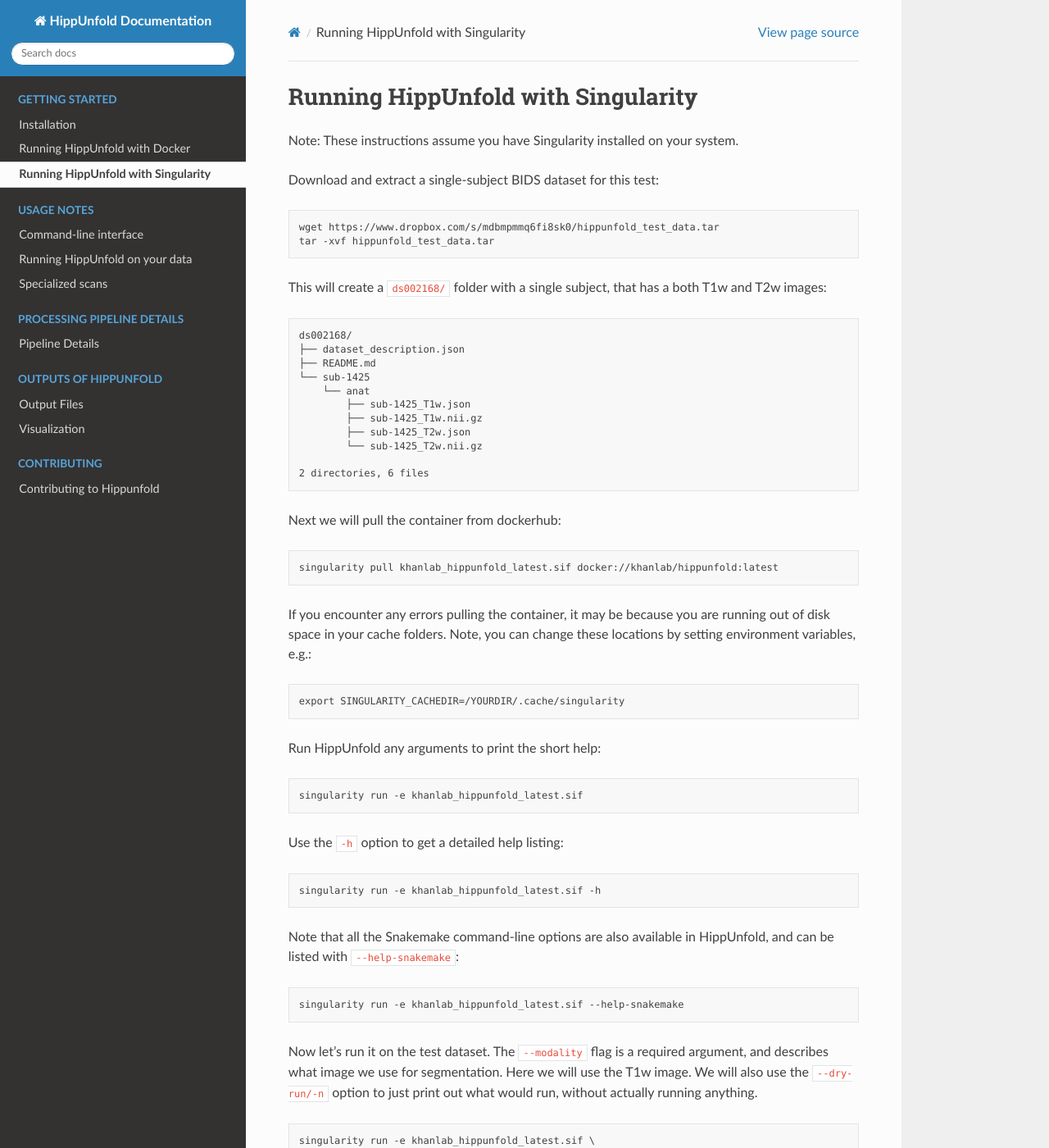
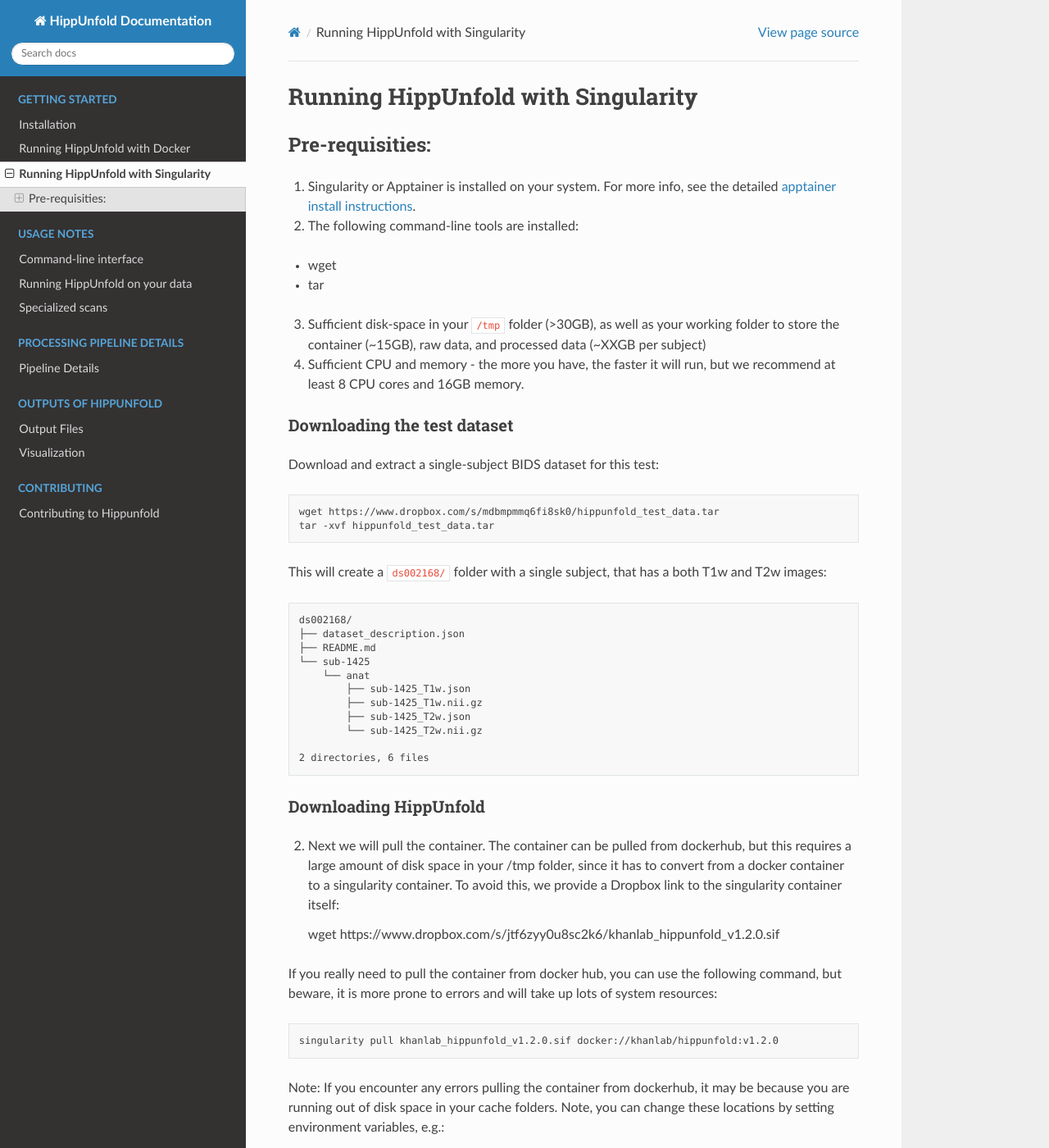
Before and after one commit to khanlab/hippunfold, a Sphinx documentation site: the page built from docs/getting_started/singularity.md, in a window 1280 px wide and 1400 px high. Shown: the whole window at 82% size. Built offline with Sphinx 7.4.7 and the Read the Docs theme 2.0.0, drawn with Linux system fonts in a browser that asks for light colours; some of the changed text lies outside the part shown.

Commit message:
update docs for running singularity in linux

````diff
--- a/docs/getting_started/singularity.md
+++ b/docs/getting_started/singularity.md
@@ -1,6 +1,15 @@
 # Running HippUnfold with Singularity
 
-Note: These instructions assume you have Singularity installed on your system.
+## Pre-requisities:
+ 1. Singularity or Apptainer is installed on your system. For more info, see the detailed [apptainer install instructions](https://apptainer.org/docs/admin/main/installation.html#install-from-pre-built-packages).
+ 2. The following command-line tools are installed:
+  - wget
+  - tar
+ 3. Sufficient disk-space in your `/tmp` folder (>30GB), as well as your working folder to store the container (~15GB), raw data, and processed data (~XXGB per subject)
+ 4. Sufficient CPU and memory - the more you have, the faster it will run, but we recommend at least 8 CPU cores and 16GB memory.
+
+
+### Downloading the test dataset
 
 Download and extract a single-subject BIDS dataset for this test:
 
@@ -24,31 +33,38 @@
 2 directories, 6 files
 ```
 
+### Downloading HippUnfold
 
-Next we will pull the container from dockerhub:
+2. Next we will pull the container. The container can be pulled from dockerhub, but this requires a large amount of disk space in your /tmp folder, since it has to convert from a docker container to a singularity container. To avoid this, we provide a Dropbox link to the singularity container itself:
 
-    singularity pull khanlab_hippunfold_latest.sif docker://khanlab/hippunfold:latest
+    wget https://www.dropbox.com/s/jtf6zyy0u8sc2k6/khanlab_hippunfold_v1.2.0.sif
+
+If you really need to pull the container from docker hub, you can use the following command, but beware, it is more prone to errors and will take up lots of system resources:
+
+    singularity pull khanlab_hippunfold_v1.2.0.sif docker://khanlab/hippunfold:v1.2.0
 
 
-If you encounter any errors  pulling the container, it may be because you are running
+Note: If you encounter any errors  pulling the container from dockerhub, it may be because you are running
 out of disk space in your cache folders. Note, you can change these locations
 by setting environment variables, e.g.:
 
     export SINGULARITY_CACHEDIR=/YOURDIR/.cache/singularity
 
 
-Run HippUnfold any arguments to print the short help:
+### Running HippUnfold
 
-    singularity run -e khanlab_hippunfold_latest.sif
+Run HippUnfold without any arguments to print the short help:
+
+    singularity run -e khanlab_hippunfold_v1.2.0.sif
 
 Use the `-h` option to get a detailed help listing:
 
-    singularity run -e khanlab_hippunfold_latest.sif -h
+    singularity run -e khanlab_hippunfold_v1.2.0.sif -h
 
 Note that all the Snakemake command-line options are also available in
 HippUnfold, and can be listed with `--help-snakemake`:
 
-    singularity run -e khanlab_hippunfold_latest.sif --help-snakemake
+    singularity run -e khanlab_hippunfold_v1.2.0.sif --help-snakemake
 
 
 Now let's run it on the test dataset. The `--modality` flag is a
@@ -57,8 +73,7 @@
 just print out what would run, without actually running anything.
 
 
-    singularity run -e khanlab_hippunfold_latest.sif \
-    ds002168 ds002168_hippunfold participant -n --modality T1w
+    singularity run -e khanlab_hippunfold_v1.2.0.sif ds002168 ds002168_hippunfold participant -n --modality T1w
 
 
 The first three arguments to HippUnfold (as with any BIDS App) are the input
@@ -72,8 +87,7 @@
 will be run. This is a long listing, and you can better appreciate it with the `less` tool. We can
 also have the shell command used for each rule printed to screen using the `-p` Snakemake option:
 
-    singularity run -e khanlab_hippunfold_latest.sif \
-    ds002168 ds002168_hippunfold participant -np --modality T1w | less
+    singularity run -e khanlab_hippunfold_v1.2.0.sif ds002168 ds002168_hippunfold participant -np --modality T1w | less
 
 
 Now, to actually run the workflow, we need to specify how many cores to use and leave out
@@ -86,8 +100,7 @@
 cores, but could be much longer (several hours) if you only have a single core.
 
 
-    singularity run -e khanlab_hippunfold_latest.sif \
-    ds002168 ds002168_hippunfold participant -p --cores all --modality T1w
+    singularity run -e khanlab_hippunfold_v1.2.0.sif ds002168 ds002168_hippunfold participant -p --cores all --modality T1w
 
 
 Note that you may need to adjust your [Singularity options](https://sylabs.io/guides/3.1/user-guide/cli/singularity_run.html) to ensure the container can read and write to yout input and output directories, respectively. You can bind paths easily by setting an
@@ -104,8 +117,7 @@
 test dataset has a limited FOV, we should also make use of the `--t1-reg-template` command-line option,
 which will make use of the T1w image for template registration, since a limited FOV T2w template does not exist.
 
-    singularity run -e khanlab_hippunfold_latest.sif \
-    ds002168 ds002168_hippunfold_t2w participant --modality T2w --t1-reg-template -p --cores all
+    singularity run -e khanlab_hippunfold_v1.2.0.sif ds002168 ds002168_hippunfold_t2w participant --modality T2w --t1-reg-template -p --cores all
 
 Note that if you run with a different modality, you should use a separate output folder, since some of the files
 would be overwritten if not.
````
